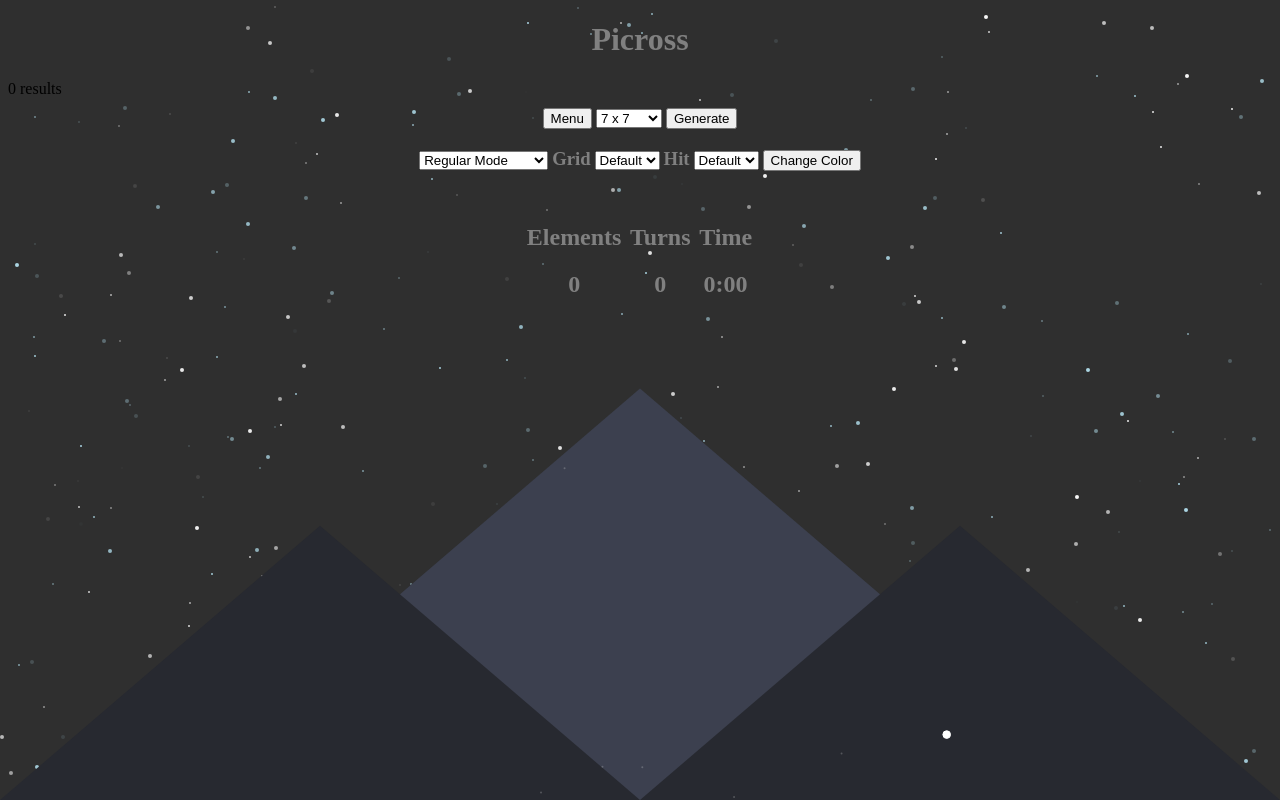
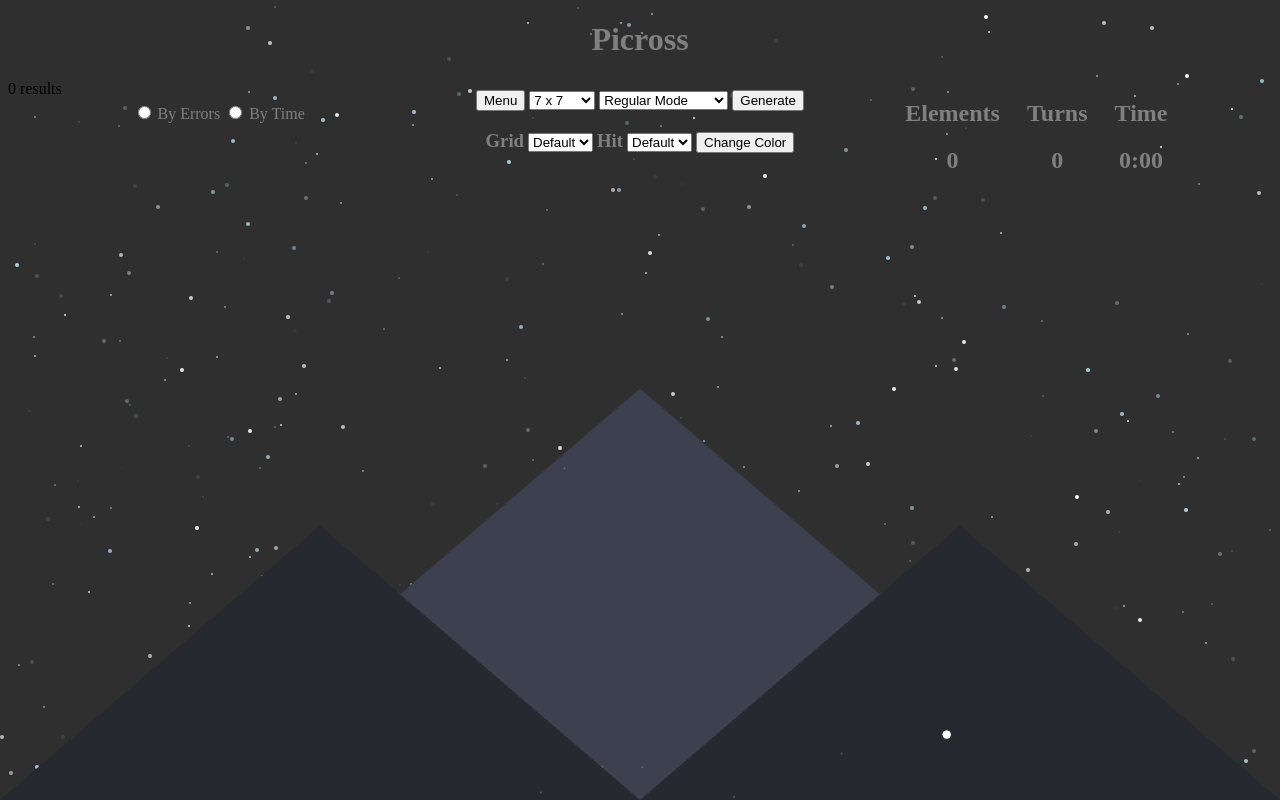
Before and after one commit to isaacfielding/Picross, a PHP site: page /php/game.php in a window 1280 px wide. Run offline with PHP 8.4, Linux system fonts and the light colour scheme; data that the repository does not hold is empty.

Commit message:
More styling modifications and some HTML coding

```diff
--- a/css/style.css
+++ b/css/style.css
@@ -13,6 +13,13 @@ div.login form{
   color: gray;
 }
 
+.radios{
+  padding-top: 5px;
+  width: max-content;
+  margin: auto;
+  color: gray;
+}
+
 div.button form{
   display: inline-block;
   color: gray;
@@ -23,19 +30,20 @@ div.button button{
 }
 
 #gui {
-  width: fit-content;
   margin: auto;
 }
 
 #gui ul{
   text-align: center;
-  display: inline-block;
-  padding-left: 1%;
-  padding-right: 1%;
+  float: left;
+  padding-left: 4%;
+  padding-right: 4%;
+  margin-top: 0%;
+  margin-bottom: 0%;
 }
 /* end form styling */
 
-/* html styling */
+/* page styling */
 body {
   background-color: #2F2F2F;
   padding-left: 0;
@@ -85,6 +93,27 @@ article p {
   margin: auto;
   color: white;
 }
+
+.left {
+  float: left;
+  width: 33.33%;
+}
+
+.middle {
+  float: left;
+  width: 33.33%;
+}
+
+.right {
+  float: left;
+  width: 33.33%;
+}
+
+.sbs:after {
+  content: "";
+  display: table;
+  clear: both;
+}
 /* end html styling */
 
 /* Picross Table Styling */
--- a/js/game.js
+++ b/js/game.js
@@ -364,7 +364,7 @@ function centerGUI(){
   for (var i = 0; i < gui.length; i++){
     width += Number(gui[i].clientWidth);
   }
-  document.getElementById("gui").setAttribute("style", "width: " + String(width + 10) + "px");
+  document.getElementById("gui").setAttribute("style", "width: " + String(width + 30) + "px");
 }
 
 function createLevel(level){
--- a/php/game.php
+++ b/php/game.php
@@ -21,6 +21,8 @@ session_start();
   <!-- our canvas element for which we will use to draw animations in the background of our webpage -->
   <canvas></canvas>
 
+<div class="sbs">
+  <div class="left">
     <?php
     ////////////////////////// Table Generation ///////////////////////////
 
@@ -32,10 +34,12 @@ $sql = "SELECT player, duration, errorcount FROM Games ORDER BY duration LIMIT 5
     $result = $conn->query($sql);
 
     if ($result->num_rows > 0) {
-    echo "<table><tr><th>Player</th><th>Time</th><th>Errors</th></tr>";
+        echo "<table id=\"leaderboard\"><tr><th>Rank</th><th>Player</th><th>Time</th><th>Errors</th></tr>";
         // output data of each row
+        $counter = 1;
         while($row = $result->fetch_assoc()) {
-        echo "<tr><td>" . $row["player"]. "</td><td>" . $row["duration"]. " " . $row["errorcount"]. "</td></tr>";
+            echo "<tr><td>" . $counter. "</td><td>" . $row["player"]. "</td><td>" . $row["duration"]. "</td><td>" . $row["errorcount"]. "</td></tr>";
+            $counter += 1;
         }
         echo "</table>";
     } else {
@@ -44,8 +48,12 @@ if ($result->num_rows > 0) {
 
     /////////////////////////////////////////////////////////////////////
     ?>
-
-
+    <form class="radios" action="">
+      <input type="radio" name="selection" value="errors"> By Errors
+      <input type="radio" name="selection" value="time"> By Time
+    </form>
+  </div>
+  <div class="middle">
     <div class="button">
       <button type="button" onclick="location.href='menu.php'">Menu</button>
 
@@ -55,17 +63,16 @@ if ($result->num_rows > 0) {
         <option value="13">13 x 13</option>
       </select>
 
-    <!-- starts game with specified size when clicked -->
-    <button type="button" id="generate" onclick="start()">Generate</button>
-
-    <!-- these breaks make the game type below the other buttons -->
-  <br>
-
       <select id="mode">
         <option value="0" >Regular Mode</option>
         <option value="1">Arcade Mode</option>
         <option value="2">Time Attack Mode</option>
       </select>
+
+      <!-- starts game with specified size when clicked -->
+      <button type="button" id="generate" onclick="start()">Generate</button>
+
+      <br>
 
       <h3 class="button">Grid</h3>
       <select id="gridColorSetting">
@@ -86,6 +93,8 @@ if ($result->num_rows > 0) {
       <!-- Updates the colors of the grid and hits when clicked -->
       <button type="button" id="colorButton" onclick="updateColors()">Change Color</button>
     </div>
+  </div>
+  <div class="right">
     <!-- Display elements for game progress -->
     <div id="gui">
       <ul id="elements">
@@ -101,6 +110,8 @@ if ($result->num_rows > 0) {
         <h2 id="time">0:00</h2>
       </ul>
     </div>
+  </div>
+</div>
 
   <!-- when table is generated, it will populate the picross div -->
   <div id="picross"></div>
```
Also changed, not shown: other parts of css/style.css (+42 -5 lines). Lines whose indentation alone changed are shown as unchanged.
